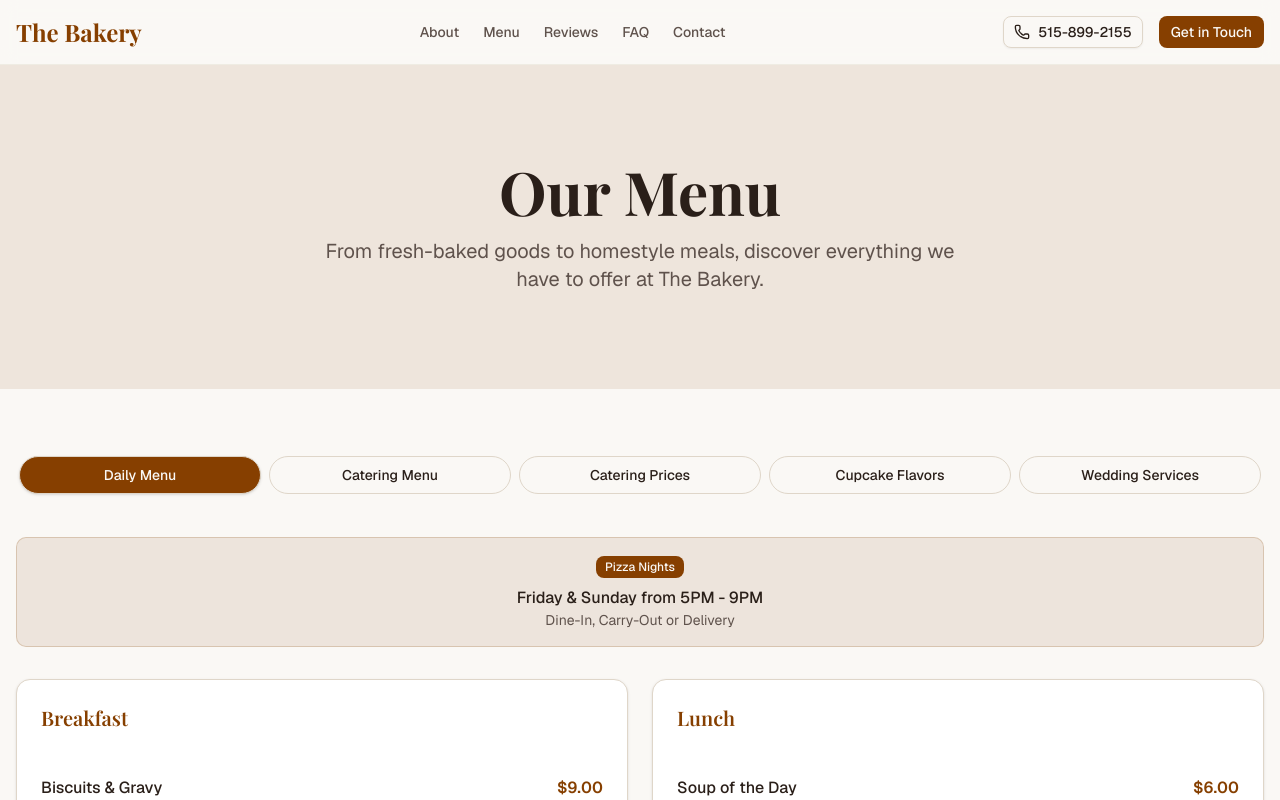
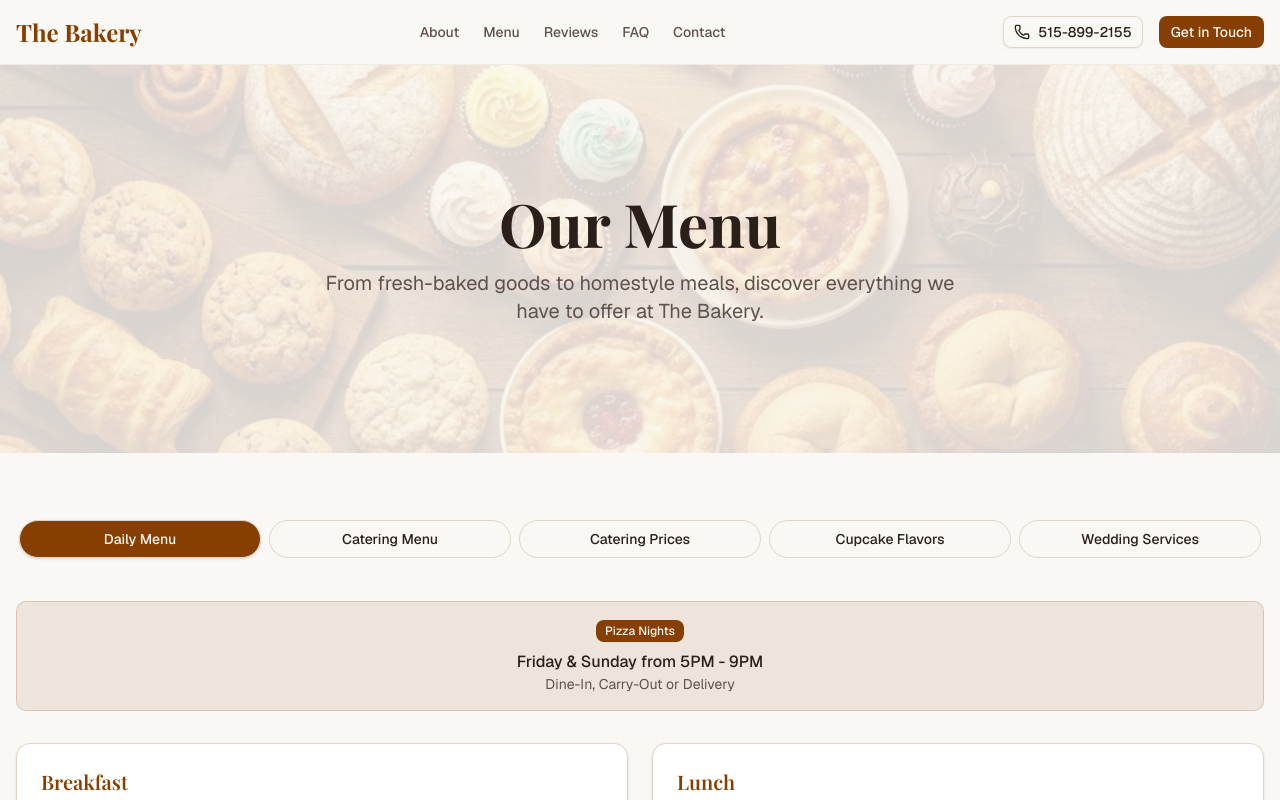
Before and after one commit to faye-web-designs/v0-The-Bakery-website, a Next.js app: page /menu in a window 1280 px wide. Shown: the top 800 px of the page. Built offline with nearby package versions, Linux system fonts and the light colour scheme; a web font is replaced by a local one.

Commit message:
feat: add hero image to menu page with background overlay
Enhance visual appeal with baked goods image and clear text overlay.

```diff
--- a/app/menu/page.tsx
+++ b/app/menu/page.tsx
@@ -1,3 +1,4 @@
+import Image from 'next/image'
 import { Header } from '@/components/header'
 import { Footer } from '@/components/footer'
 import { MenuTabs } from '@/components/menu-tabs'
@@ -13,8 +14,18 @@ export default function MenuPage() {
       <Header />
       <main className="flex-1">
         {/* Hero Section */}
-        <section className="bg-primary/10 py-16 md:py-24">
-          <div className="container mx-auto px-4 text-center">
+        <section className="relative py-24 md:py-32 overflow-hidden">
+          <div className="absolute inset-0">
+            <Image
+              src="/images/menu-hero.jpg"
+              alt="Assorted fresh baked goods"
+              fill
+              className="object-cover"
+              priority
+            />
+            <div className="absolute inset-0 bg-background/85" />
+          </div>
+          <div className="container mx-auto px-4 text-center relative z-10">
             <h1 className="text-4xl md:text-5xl lg:text-6xl font-serif font-bold text-foreground mb-4">
               Our Menu
             </h1>
```
Also changed, not shown: public/images/menu-hero.jpg (added).
